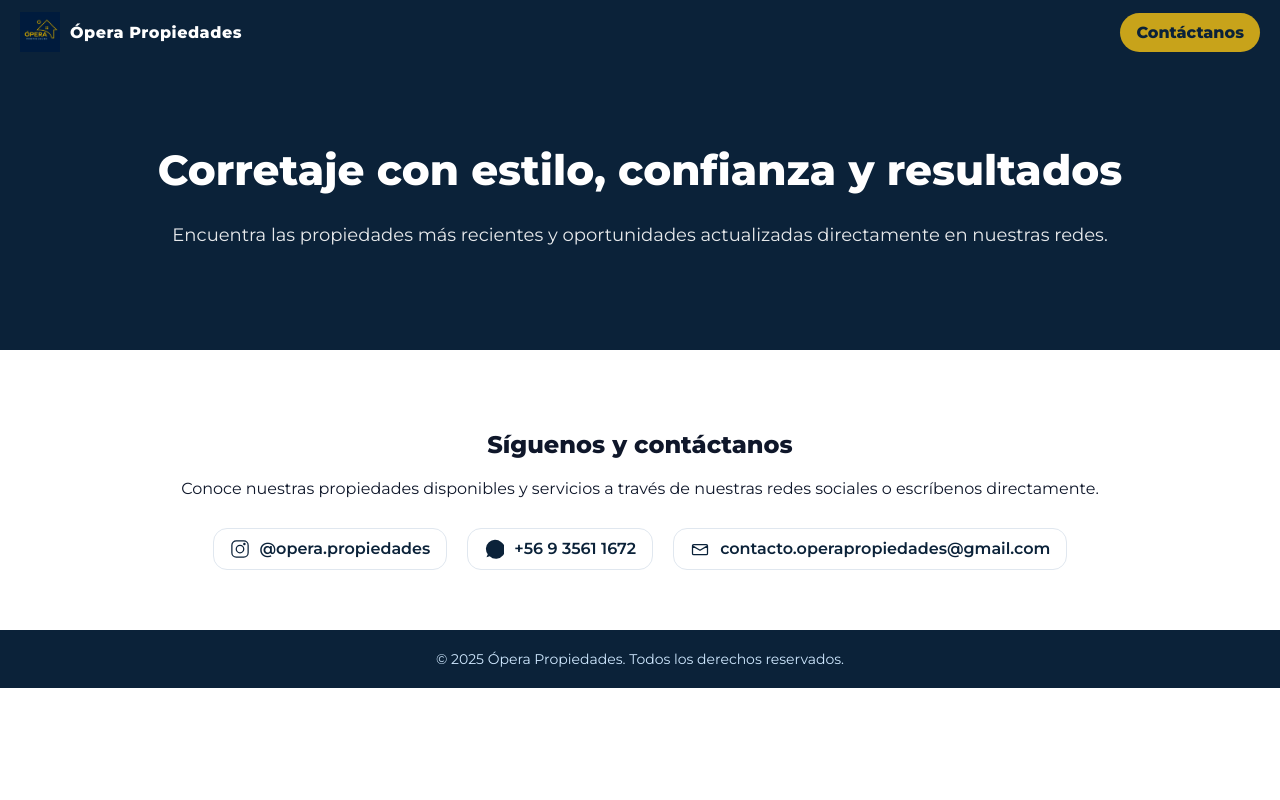
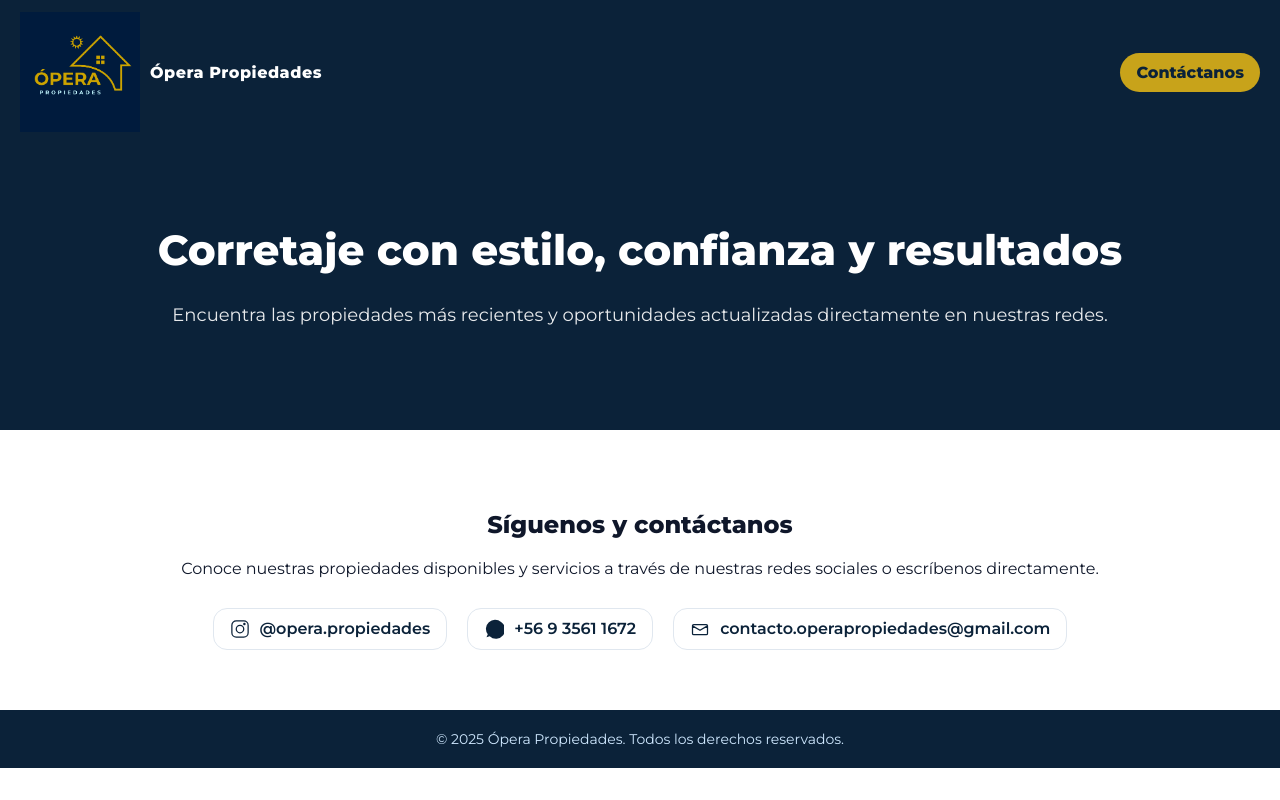
Before and after one commit to operapropiedades/operapropiedades, a plain HTML site: page index.html in a window 1280 px wide. Drawn offline with Linux system fonts and the light colour scheme.

Commit message:
Update index.html

```diff
--- a/index.html
+++ b/index.html
@@ -20,7 +20,7 @@
 
     .nav{background:var(--navy);padding:12px 20px;display:flex;align-items:center;justify-content:space-between;color:white}
     .brand{display:flex;align-items:center;gap:10px;font-weight:800;letter-spacing:.5px}
-    .brand img{width:40px}
+    .brand img{width:120px}
     .btn{background:var(--gold);color:var(--navy);padding:10px 16px;border-radius:999px;font-weight:700}
 
     .hero{background:var(--navy);color:white;display:grid;place-items:center;padding:80px 20px;text-align:center}
```
